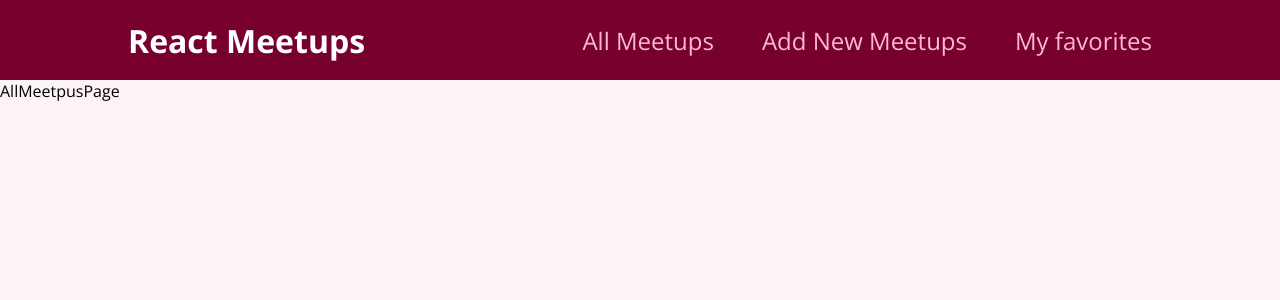
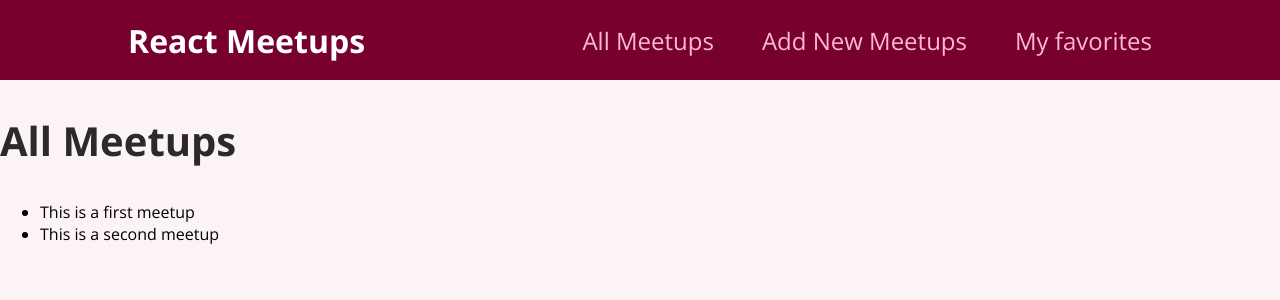
Before and after one commit to sandro136190/react-course-meetups, a React (Create React App) app: page / in a window 1280 px wide. Shown: the top 300 px of the page. Built offline with nearby package versions, Linux system fonts and the light colour scheme.

Commit message:
70. Outputting Lists Of Data & Components

```diff
--- a/src/pages/AllMeetups.jsx
+++ b/src/pages/AllMeetups.jsx
@@ -1,7 +1,35 @@
 import React from "react";
-
+const DUMMY_DATA = [
+  {
+    id: "m1",
+    title: "This is a first meetup",
+    image:
+      "https://upload.wikimedia.org/wikipedia/commons/thumb/d/d3/Stadtbild_M%C3%BCnchen.jpg/2560px-Stadtbild_M%C3%BCnchen.jpg",
+    address: "Meetupstreet 5, 12345 Meetup City",
+    description:
+      "This is a first, amazing meetup which you definitely should not miss. It will be a lot of fun!",
+  },
+  {
+    id: "m2",
+    title: "This is a second meetup",
+    image:
+      "https://upload.wikimedia.org/wikipedia/commons/thumb/d/d3/Stadtbild_M%C3%BCnchen.jpg/2560px-Stadtbild_M%C3%BCnchen.jpg",
+    address: "Meetupstreet 5, 12345 Meetup City",
+    description:
+      "This is a first, amazing meetup which you definitely should not miss. It will be a lot of fun!",
+  },
+];
 const AllMeetpusPage = () => {
-  return <div>AllMeetpusPage</div>;
+  return (
+    <section>
+      <h1>All Meetups</h1>
+      <ul>
+        {DUMMY_DATA.map((meetup) => {
+          return <li key={meetup.id}>{meetup.title}</li>;
+        })}
+      </ul>
+    </section>
+  );
 };
 
 export default AllMeetpusPage;
```
